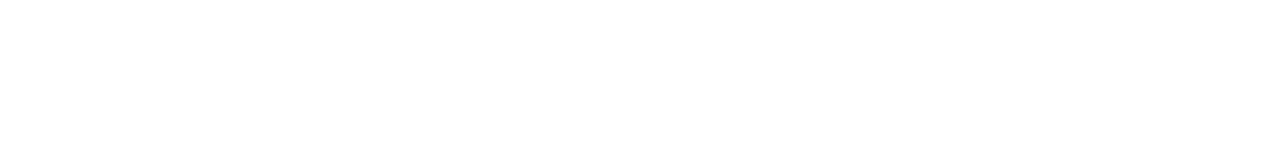
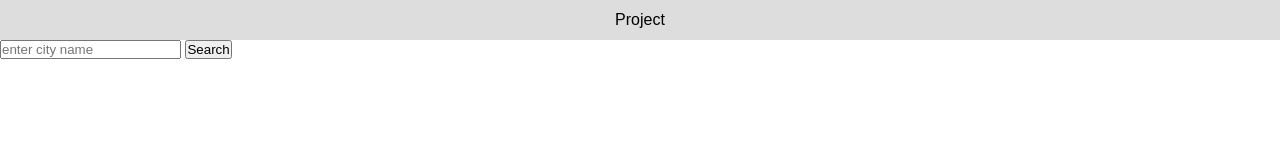
Before and after one commit to pragyes31/project-azadi, a website built with Parcel: page index.html in a window 1280 px wide. Built offline with nearby package versions, Linux system fonts and the light colour scheme.

```diff
--- a/index.html
+++ b/index.html
@@ -5,13 +5,16 @@
     <meta charset="UTF-8" />
     <meta name="viewport" content="width=device-width, initial-scale=1" />
   </head>
-
   <body>
     <div id="app">
-      <header></header>
-      <div id="cities-menu"></div>
+      <header>Project</header>
+      <div id="search-city">
+        <form>
+          <input type="text" placeholder="enter city name" />
+          <button type="submit">Search</button>
+        </form>
+      </div>
     </div>
-
     <script src="src/index.js"></script>
   </body>
 </html>
--- a/src/styles.css
+++ b/src/styles.css
@@ -6,3 +6,12 @@
 body {
   font-family: sans-serif;
 }
+
+header {
+  width: 100%;
+  height: 40px;
+  background-color: #ddd;
+  display: flex;
+  justify-content: center;
+  align-items: center;
+}
```
